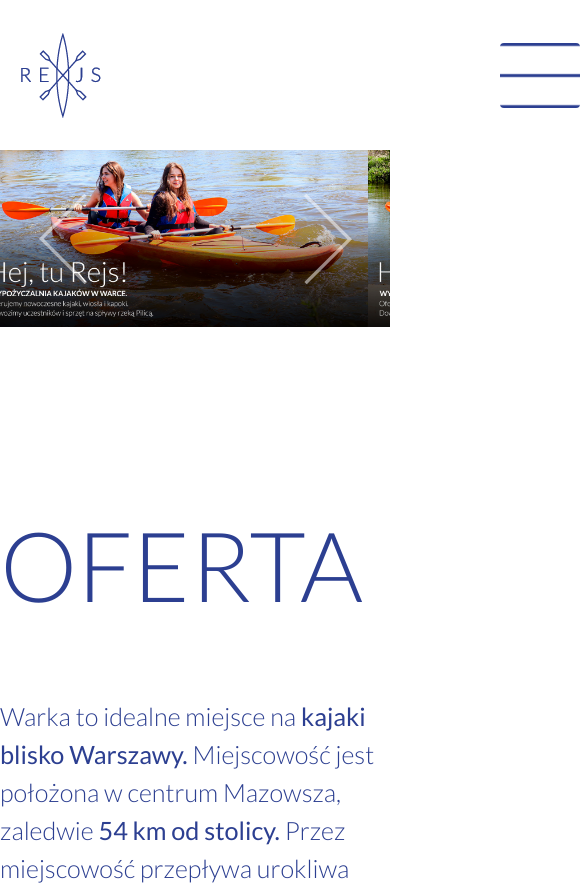
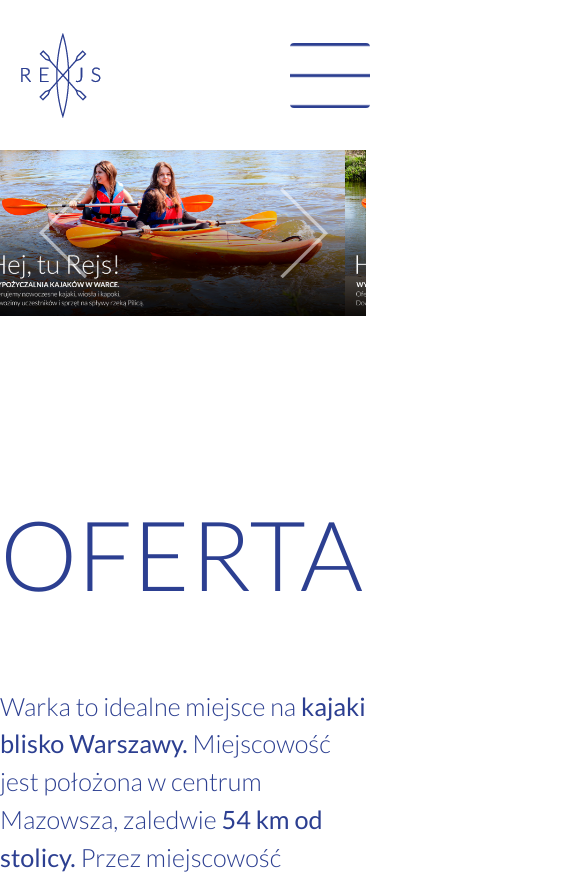
Before and after one commit to krukkrz/rejs, a plain HTML site: page index.html in a window 390 px wide. Shown: the top 883 px of the page, 585 px wide, since content can reach past the window. Drawn offline with nearby package versions, Linux system fonts and the light colour scheme.

Commit message:
temporary commit

```diff
--- a/assets/css/small.css
+++ b/assets/css/small.css
@@ -8,8 +8,12 @@
     .phone {
         display: none;
     }
-    .header {
-        width: 600px;
+    .navbar-brand {
+        margin-left: 20px;
+    }
+    .row {
+        width: 100vw;
+        max-width: 100%;
     }
     .navbar-toggler {
         background-image: url("../img/mobile/menu_icon.png");
@@ -23,9 +27,6 @@
     .navbar-toggler:focus {
         box-shadow: none;
     }
-    .navbar-brand {
-        margin-left: 20px;
-    }
     .menu-items {
         background-color: white;
         margin-top: 0px;
```
